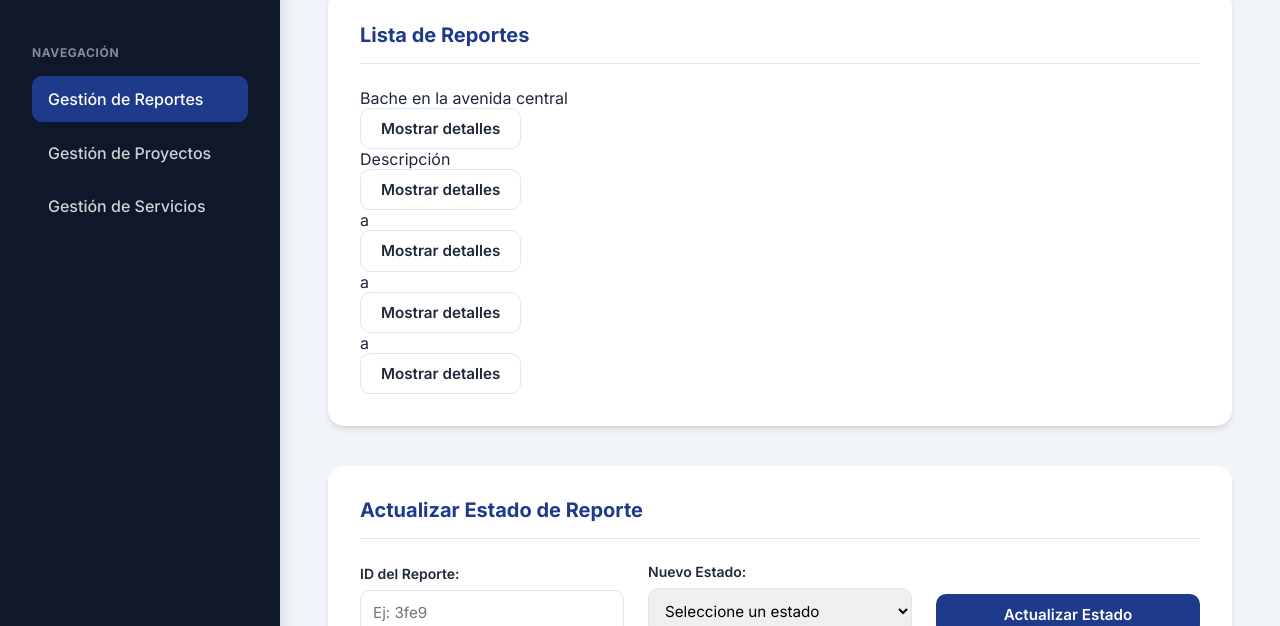
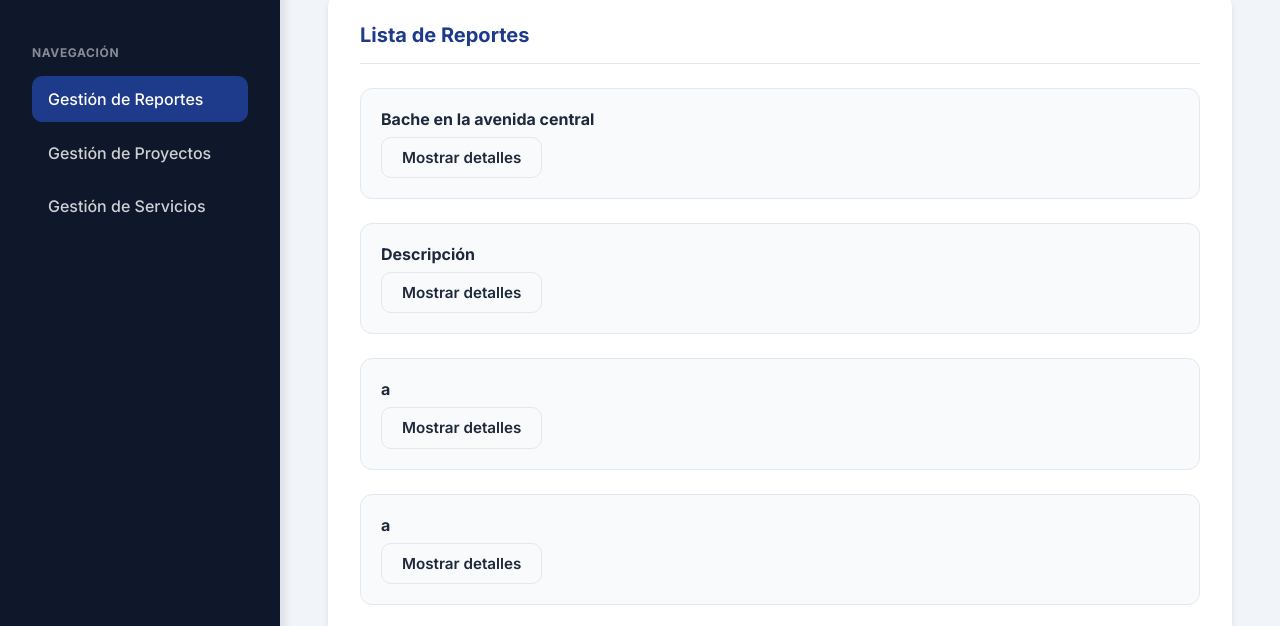
Before and after one commit to asporras7-dev/proyect, a website with bundled scripts: page public/pages/dashboard-admin.html in a window 1280 px wide. Shown: the part 134-760 px from the top of the page. Built offline with nearby package versions, Linux system fonts and the light colour scheme; data requests are answered from the project's data file; a script that the page names is missing.

Commit message:
estilos 3

```diff
--- a/public/css/dashboard-admin.css
+++ b/public/css/dashboard-admin.css
@@ -359,6 +359,41 @@ select:focus {
     width: 100%;
 }
 
+/* --- Report Cards --- */
+.report-card {
+    background: #f8fafc;
+    border: 1px solid var(--border-color);
+    border-radius: 12px;
+    padding: 1.25rem;
+    margin-bottom: 1.5rem;
+    transition: var(--transition);
+}
+
+.report-card:hover {
+    box-shadow: var(--shadow-sm);
+    border-color: var(--color-accent);
+}
+
+.report-card p {
+    margin-bottom: 0.5rem;
+}
+
+.report-details {
+    margin: 1rem 0;
+    padding-top: 1rem;
+    border-top: 1px dashed var(--border-color);
+}
+
+.report-details p {
+    font-size: 0.9rem;
+    color: var(--text-muted);
+}
+
+.report-details span {
+    font-weight: 600;
+    color: var(--text-main);
+}
+
 /* --- Footer --- */
 footer {
     padding: 2rem 3rem;
--- a/public/js/gestionarReportes.js
+++ b/public/js/gestionarReportes.js
@@ -12,29 +12,47 @@ async function renderizarReportes() {
     const data = await getReportes();
     div.textContent = "";
     data.forEach(element => {
-        console.log(element);
-        const p = document.createElement("p");
-        p.textContent = element.descripcion;
-        div.appendChild(p);
+        const reportCard = document.createElement("div");
+        reportCard.classList.add("report-card");
+        div.appendChild(reportCard);
+
+        const title = document.createElement("p");
+        title.innerHTML = `<strong>${element.descripcion}</strong>`;
+        reportCard.appendChild(title);
+
         const btn = document.createElement("button");
         btn.textContent = "Mostrar detalles";
         btn.classList.add("btn-outline");
-        div.appendChild(btn);
-        const p2 = document.createElement("p");
-        p2.textContent = element.id + " " + element.tipo + " " + element.descripcion + " " + element.ubicacion + " " + element.estado;
-        div.appendChild(p2);
-        p2.style.display = "none";
+        reportCard.appendChild(btn);
+
+        const detailsDiv = document.createElement("div");
+        detailsDiv.classList.add("report-details");
+        detailsDiv.style.display = "none";
+
+        detailsDiv.innerHTML = `
+            <p><span>ID:</span> ${element.id}</p>
+            <p><span>Tipo:</span> ${element.tipo}</p>
+            <p><span>Ubcación:</span> ${element.ubicacion}</p>
+            <p><span>Estado:</span> ${element.estado}</p>
+        `;
+        reportCard.appendChild(detailsDiv);
+
         const btnQuitar = document.createElement("button");
         btnQuitar.textContent = "Quitar detalles";
-        div.appendChild(btnQuitar);
+        btnQuitar.classList.add("btn-ghost");
         btnQuitar.style.display = "none";
+        reportCard.appendChild(btnQuitar);
+
         btn.addEventListener("click", function () {
-            p2.style.display = "block";
+            detailsDiv.style.display = "block";
             btnQuitar.style.display = "block";
+            btn.style.display = "none";
         });
-        btnQuitar.addEventListener("click", function(e){
-            p2.style.display = "none";
+
+        btnQuitar.addEventListener("click", function (e) {
+            detailsDiv.style.display = "none";
             btnQuitar.style.display = "none";
+            btn.style.display = "block";
         })
     });
     btnEditar.addEventListener("click", function (e) {
```
